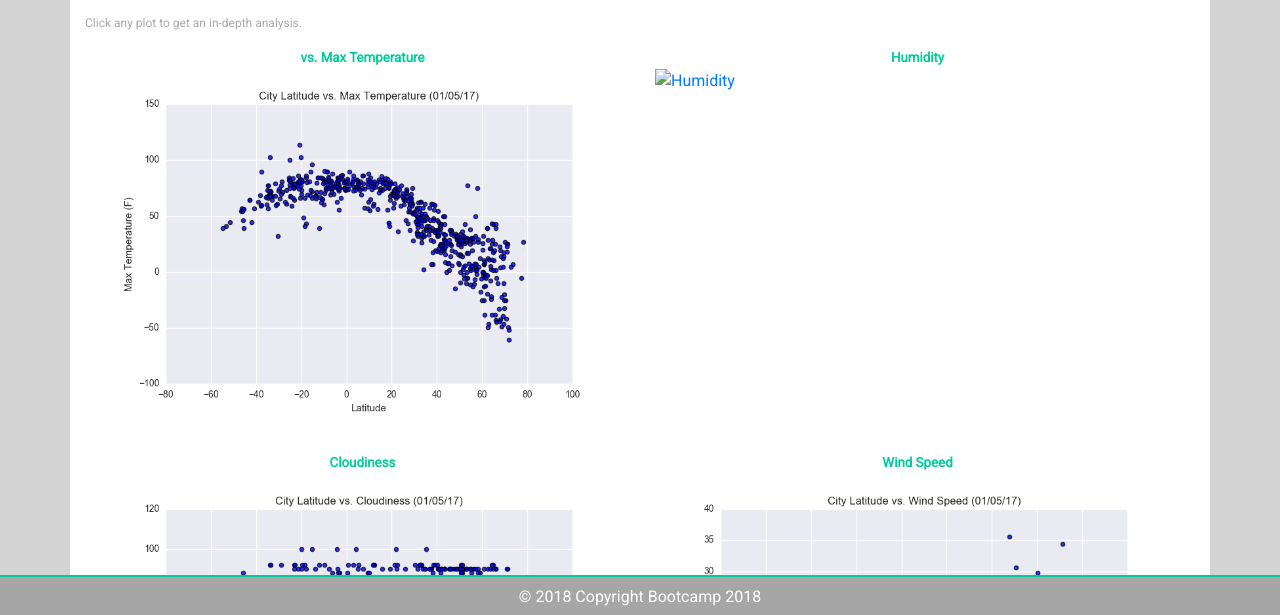
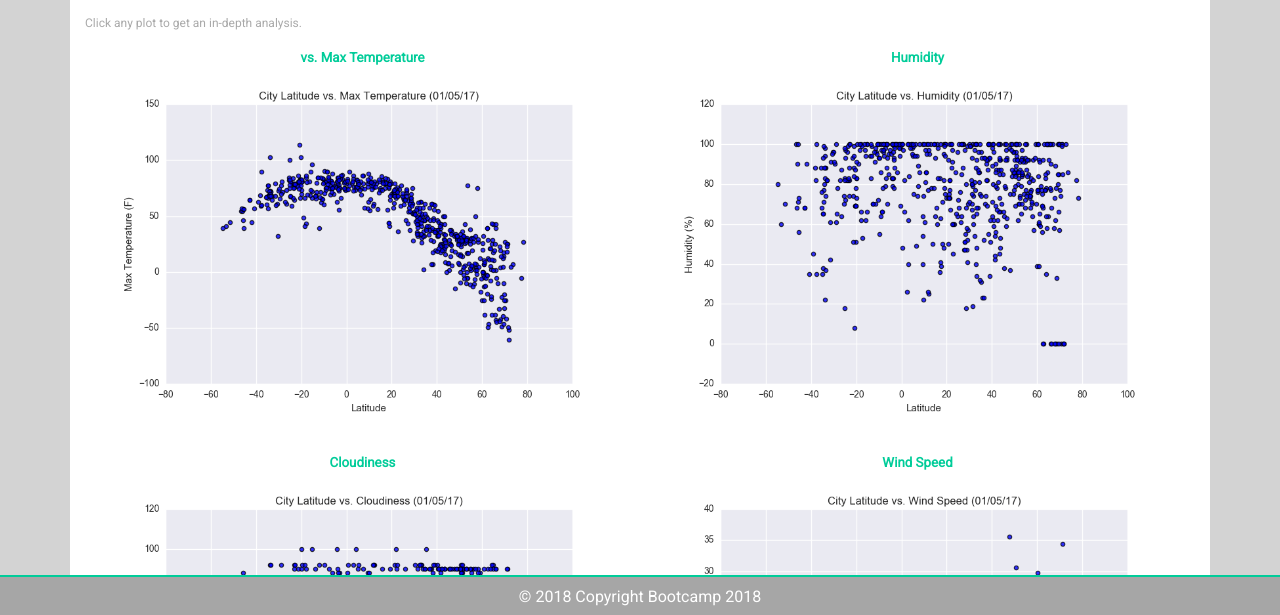
Before and after one commit to rbecerri/UT, a plain HTML site: page 12-Web/Comparison.html in a window 1280 px wide. Shown: the part 183-798 px from the top of the page. Drawn offline with nearby package versions, Linux system fonts and the light colour scheme.

Commit message:
Comparison change

```diff
--- a/12-Web/Comparison.html
+++ b/12-Web/Comparison.html
@@ -36,7 +36,7 @@
               <div class="col-12 col-sm-6">
                   <a href="Humidity.html">
                     <div class="comparison-title">Humidity</div>
-                    <img src=Resources/assets/images/Fig2.png" alt="Humidity" class="img-fluid">
+                    <img src="Resources/assets/images/Fig2.png" alt="Humidity" class="img-fluid">
                   </a><br/><br/>
               </div>
               <div class="col-12 col-sm-6">
```
